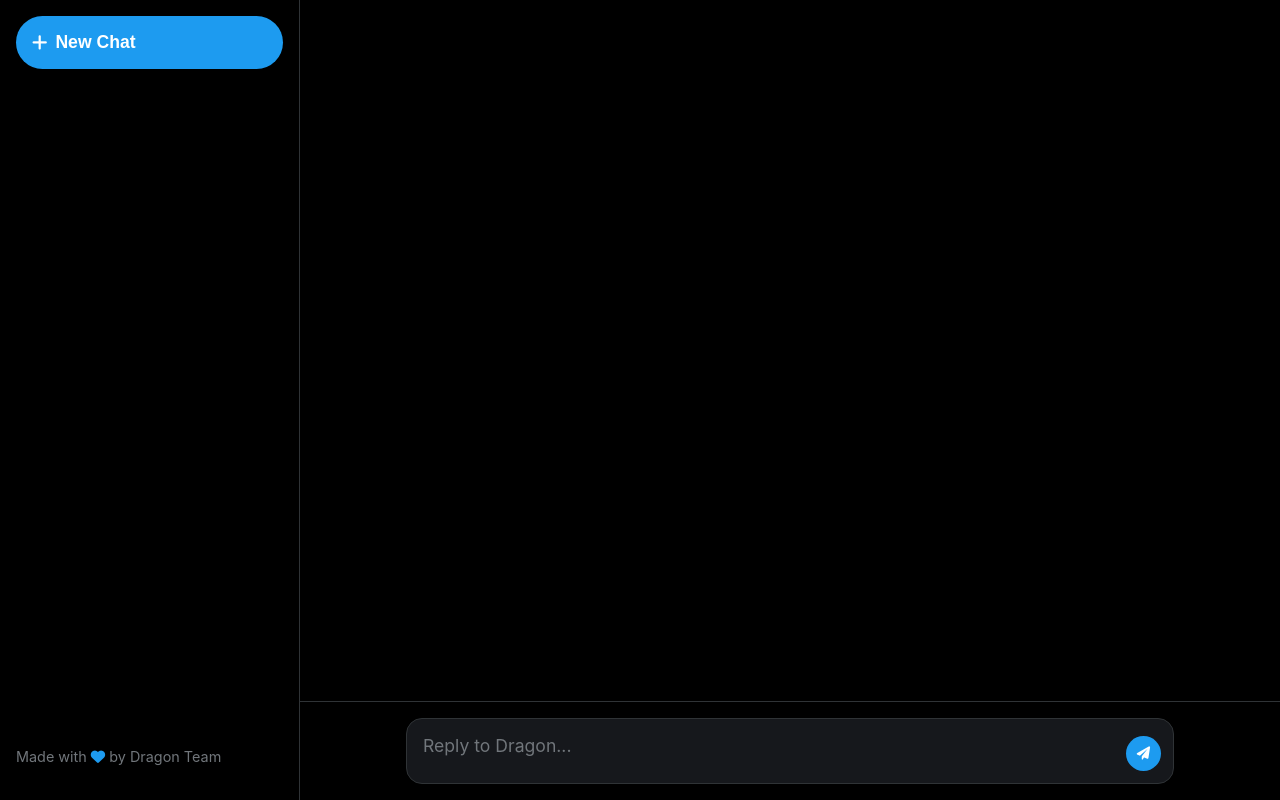
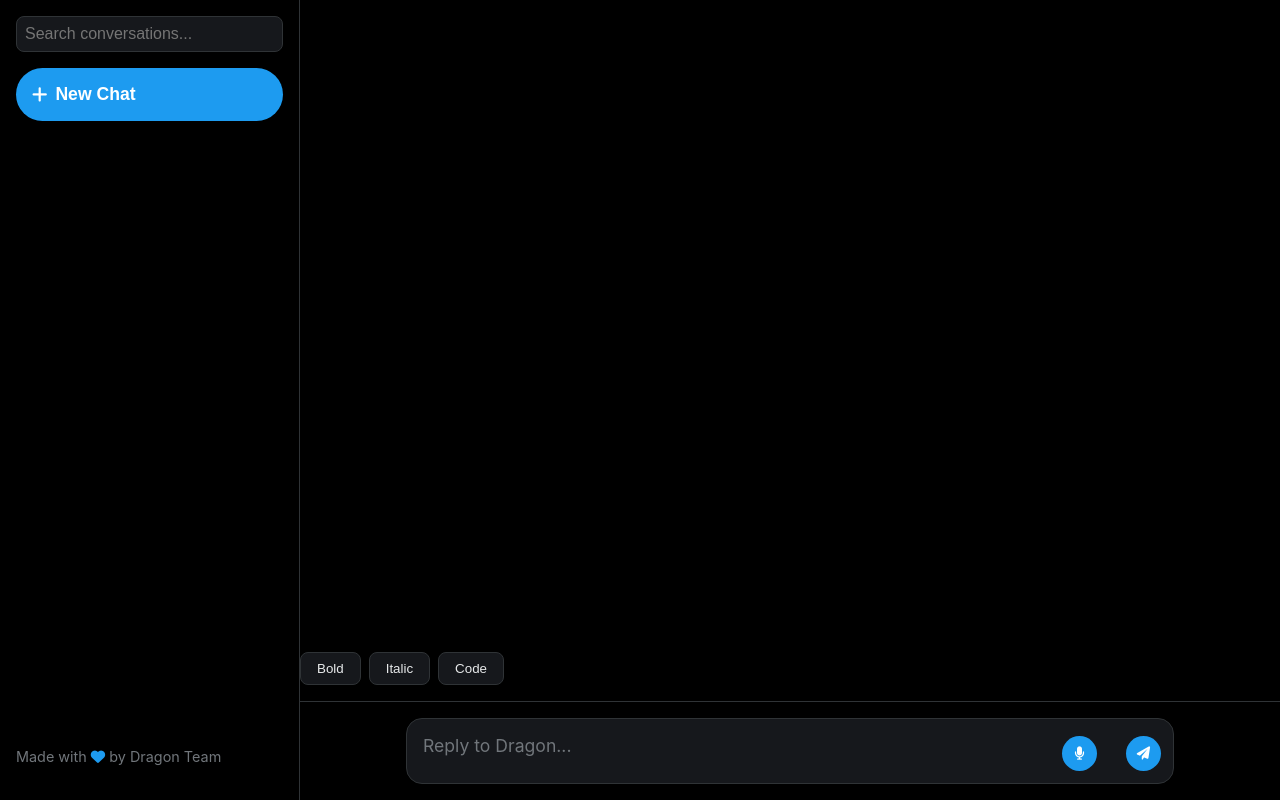
Before and after one commit to synthara-company/ai-chat, a plain HTML site: page index.html in a window 1280 px wide. Drawn offline with nearby package versions, Linux system fonts and the light colour scheme.

Commit message:
NEW UPDATE
Added new conversation feature, microphone support, and updated font style and formatting.

```diff
--- a/index.html
+++ b/index.html
@@ -44,7 +44,7 @@
 <!-- Custom styles for the webpage -->
     <style>
         :root {
-            /* Define custom properties (variables) for the theme colors */
+            /* Twitter/X Dark Theme Colors */
             --primary-color: #1D9BF0;
             --hover-color: #1A8CD8;
             --bg-dark: #000000;
@@ -86,6 +86,21 @@
             display: flex;
             flex-direction: column;
             z-index: 1000;
+        }
+
+        /* Sidebar Search */
+        .sidebar-search {
+            margin-bottom: 1rem;
+        }
+
+        .sidebar-search input {
+            width: 100%;
+            padding: 0.5rem;
+            background: var(--bg-secondary);
+            border: 1px solid var(--border-color);
+            border-radius: 8px;
+            color: var(--text-primary);
+            font-size: 1rem;
         }
 
         /* New chat button styling */
@@ -177,6 +192,13 @@
             padding: 1rem;
             border-radius: 16px;
             border: 1px solid var(--border-color);
+            box-shadow: 0 2px 5px rgba(0, 0, 0, 0.1);
+            transition: transform 0.2s ease;
+        }
+
+        /* Hover effect for message bubble */
+        .message-bubble:hover {
+            transform: translateY(-2px);
         }
 
         /* User message bubble styling */
@@ -213,6 +235,27 @@
             font-size: 0.9rem;
         }
 
+        /* Format buttons styling */
+        .format-buttons {
+            display: flex;
+            gap: 0.5rem;
+            margin-bottom: 1rem;
+        }
+
+        .format-buttons button {
+            background: var(--bg-secondary);
+            border: 1px solid var(--border-color);
+            color: var(--text-primary);
+            padding: 0.5rem 1rem;
+            border-radius: 8px;
+            cursor: pointer;
+            transition: background 0.2s;
+        }
+
+        .format-buttons button:hover {
+            background: var(--bg-dark);
+        }
+
         /* Send button styling */
         .input-container {
             border-top: 1px solid var(--border-color);
@@ -234,7 +277,7 @@
         .prompt-input {
             width: 100%;
             padding: 1rem;
-            padding-right: 3rem;
+            padding-right: 6rem;
             background: transparent;
             border: none;
             color: var(--text-primary);
@@ -275,6 +318,29 @@
 
         /* Hover effect for send button */
         .send-button:hover {
+            background: var(--hover-color);
+        }
+
+        /* Voice button styling */
+        .voice-button {
+            position: absolute;
+            right: 4.75rem;
+            bottom: 0.75rem;
+            background: var(--primary-color);
+            border: none;
+            color: white;
+            width: 35px;
+            height: 35px;
+            border-radius: 50%;
+            cursor: pointer;
+            display: flex;
+            align-items: center;
+            justify-content: center;
+            transition: background 0.2s;
+        }
+
+        /* Hover effect for voice button */
+        .voice-button:hover {
             background: var(--hover-color);
         }
 
@@ -364,17 +430,16 @@
 
         /* Fade in animation */
         @keyframes typing {
-            0%, 60%, 100% {
+            0%, 100% {
                 transform: translateY(0);
                 opacity: 0.4;
             }
-            30% {
+            50% {
                 transform: translateY(-4px);
                 opacity: 1;
             }
         }
 
-        /* Modal Styles */
         @keyframes fadeIn {
             from {
                 opacity: 0;
@@ -393,8 +458,12 @@
         <i class="fas fa-bars"></i>
     </button>
 
-     <!-- Sidebar container -->
+    <!-- Sidebar container -->
     <div class="sidebar" id="sidebar">
+        <!-- Sidebar Search -->
+        <div class="sidebar-search">
+            <input type="text" id="searchInput" placeholder="Search conversations..." oninput="filterChats()">
+        </div>
         <!-- New chat button -->
         <button class="new-chat-btn" onclick="startNewChat()">
             <i class="fas fa-plus"></i>
@@ -404,10 +473,16 @@
         <div class="chat-history" id="chatHistory"></div>
     </div>
 
-    <!-- Modal content -->
+    <!-- Main content area -->
     <div class="main-content">
-        <!-- Modal header -->
+        <!-- Chat container -->
         <div class="chat-container" id="chatContainer"></div>
+        <!-- Format buttons -->
+        <div class="format-buttons">
+            <button onclick="formatText('bold')">Bold</button>
+            <button onclick="formatText('italic')">Italic</button>
+            <button onclick="formatText('code')">Code</button>
+        </div>
         <!-- Input container -->
         <div class="input-container">
             <!-- Input wrapper -->
@@ -421,6 +496,10 @@
                     onInput="autoResize(this)"
                     onkeydown="handleKeyDown(event)"
                 ></textarea>
+                <!-- Voice button -->
+                <button class="voice-button" id="voiceButton" onclick="startVoiceInput()" title="Voice Input">
+                    <i class="fas fa-microphone"></i>
+                </button>
                 <!-- Send button -->
                 <button class="send-button" id="sendButton" onclick="generateContent()" title="Send message">
                     <i class="fas fa-paper-plane"></i>
@@ -429,13 +508,12 @@
         </div>
     </div>
 
-    <!-- Theme toggle button -->
+    <!-- Brand styling -->
     <div class="brand">
         Made with <i class="fas fa-heart"></i> by Dragon Team
     </div>
 
     <!-- JavaScript for interactive elements -->
-    <!-- Theme toggle button -->
     <script>
         let chatHistory = [];
         let currentChatId = Date.now();
@@ -520,17 +598,17 @@
         }
 
         // Add a message to the chat container
-        function addMessage(content, isUser  = false) {
+        function addMessage(content, isUser = false) {
             const chatContainer = document.getElementById('chatContainer');
             const messageDiv = document.createElement('div');
-            messageDiv.className = `message ${isUser  ? 'user' : 'ai'}`;
+            messageDiv.className = `message ${isUser ? 'user' : 'ai'}`;
 
-            const formattedContent = isUser  ? content : formatContent(content);
+            const formattedContent = isUser ? content : formatContent(content);
 
             messageDiv.innerHTML = `
                 <div class="message-header">
-                    <i class="fas ${isUser  ? 'fa-user' : 'fa-robot'}"></i>
-                    ${isUser  ? 'You' : 'Dragon AI Assistant'}
+                    <i class="fas ${isUser ? 'fa-user' : 'fa-robot'}"></i>
+                    ${isUser ? 'You' : 'Dragon AI Assistant'}
                 </div>
                 <div class="message-bubble">
                     <div class="message-content">
@@ -546,7 +624,7 @@
                 hljs.highlightBlock(block);
             });
 
-            if (isUser ) {
+            if (isUser) {
                 const historyItem = {
                     id: currentChatId,
                     lastPrompt: content,
@@ -640,54 +718,52 @@
             }
         }
 
-        // Toggle between dark and light theme
-        function toggleTheme() {
-            const html = document.documentElement;
-            const isDark = html.getAttribute('data-theme') === 'dark';
-            const newTheme = isDark ? 'light' : 'dark';
+        // Format text in the prompt input
+        function formatText(formatType) {
+            const textarea = document.getElementById('promptInput');
+            const selectionStart = textarea.selectionStart;
+            const selectionEnd = textarea.selectionEnd;
+            const selectedText = textarea.value.substring(selectionStart, selectionEnd);
 
-            html.setAttribute('data-theme', newTheme);
-            const icon = document.querySelector('.theme-toggle i');
-            icon.className = `fas fa-${isDark ? 'sun' : 'moon'}`;
-            const codeTheme = document.getElementById('code-theme');
-            codeTheme.href = `https://cdnjs.cloudflare.com/ajax/libs/highlight.js/11.9.0/styles/${isDark ? 'github-dark' : 'github'}.min.css`;
-            localStorage.setItem('theme', newTheme);
+            let formattedText;
+            if (formatType === 'bold') {
+                formattedText = `**${selectedText}**`;
+            } else if (formatType === 'italic') {
+                formattedText = `*${selectedText}*`;
+            } else if (formatType === 'code') {
+                formattedText = `\`${selectedText}\``;
+            }
+
+            textarea.value = textarea.value.substring(0, selectionStart) + formattedText + textarea.value.substring(selectionEnd);
+            textarea.selectionStart = selectionStart + formattedText.length - selectedText.length;
+            textarea.selectionEnd = textarea.selectionStart;
+            textarea.focus();
         }
 
-        // Show the guide modal
-        function showGuide() {
-            document.getElementById('guideModal').classList.add('show');
+        // Start voice input
+        function startVoiceInput() {
+            if ('webkitSpeechRecognition' in window) {
+                const recognition = new webkitSpeechRecognition();
+                recognition.onresult = function(event) {
+                    document.getElementById('promptInput').value = event.results[0][0].transcript;
+                    generateContent();
+                };
+                recognition.start();
+            } else {
+                alert('Voice input is not supported in this browser.');
+            }
         }
 
-        // Show the privacy modal
-        function showPrivacy() {
-            document.getElementById('privacyModal').classList.add('show');
+        // Filter chat history based on search input
+        function filterChats() {
+            const query = document.getElementById('searchInput').value.toLowerCase();
+            const historyItems = document.querySelectorAll('.history-item');
+
+            historyItems.forEach(item => {
+                const text = item.querySelector('span').textContent.toLowerCase();
+                item.style.display = text.includes(query) ? 'flex' : 'none';
+            });
         }
-
-        // Close the specified modal
-        function closeModal(modalId) {
-            document.getElementById(modalId).classList.remove('show');
-        }
-
-        // Add event listener for click events to close modals
-        document.addEventListener('click', function(e) {
-            if (e.target.classList.contains('modal')) {
-                e.target.classList.remove('show');
-            }
-        });
-
-        // Add event listener for keydown events
-        document.addEventListener('keydown', function(e) {
-            if (e.key === 'Escape') {
-                document.querySelectorAll('.modal').forEach(modal => {
-                    modal.classList.remove('show');
-                });
-            }
-            if (e.key === '/' && (e.ctrlKey || e.metaKey)) {
-                e.preventDefault();
-                toggleTheme();
-            }
-        });
 
         // Initialize the theme and chat history on DOM content loaded
         window.addEventListener('DOMContentLoaded', function() {
```
